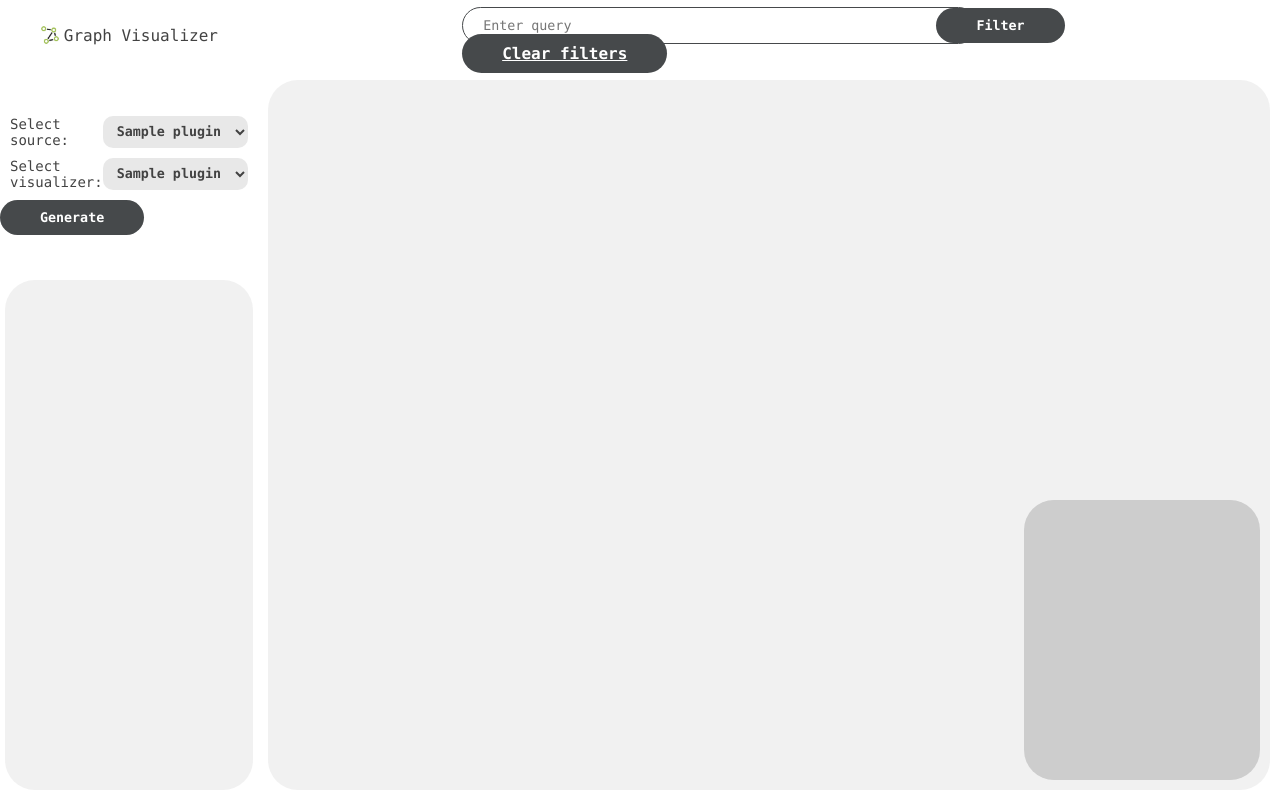
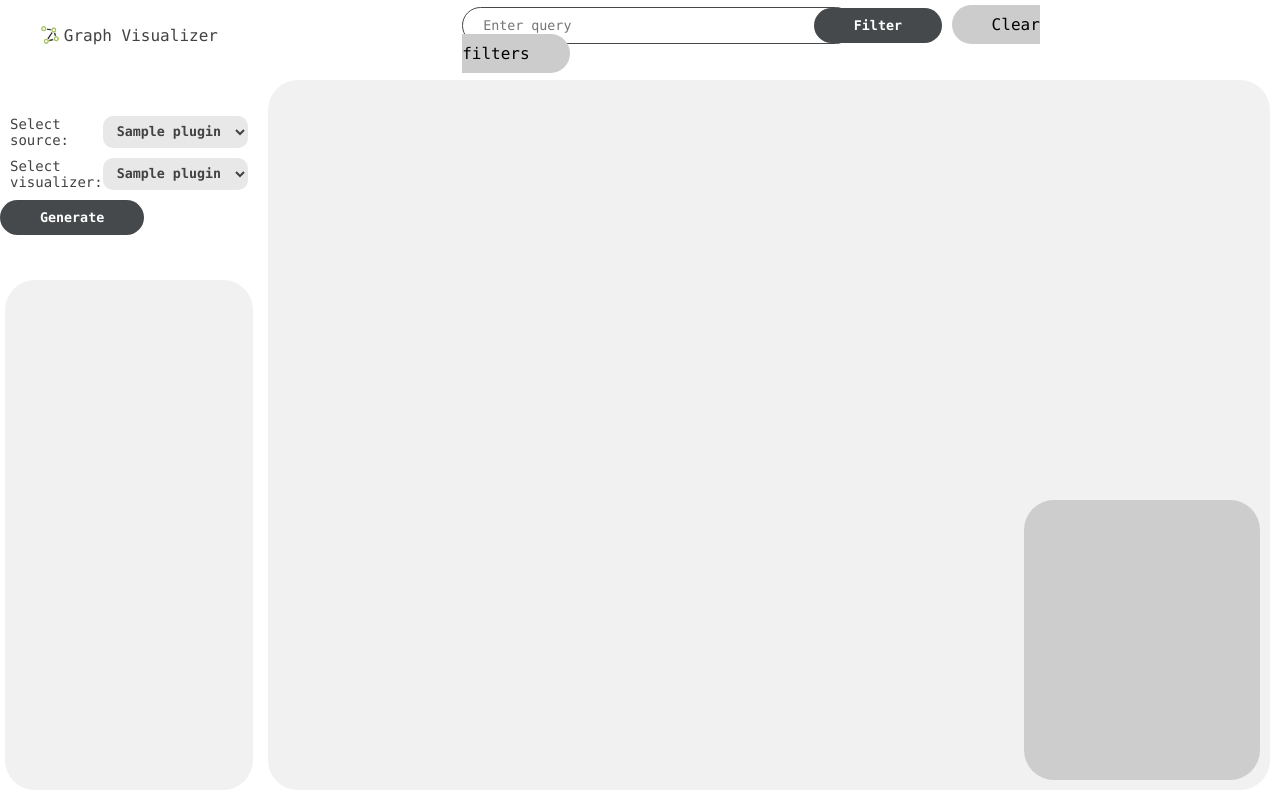
Before and after one commit to c-danil0o/graph-expressiveness, a Django app: template graph_explorer/app/templates/index.html in a window 1280 px wide. Run offline with Django 3.2, Linux system fonts and the light colour scheme; the template is opened without the code that fills it: most values are stand-ins (such as "Sample title", 1, 10 or a date in 2020).

Commit message:
feat: added some css for clear filters button

```diff
--- a/graph_explorer/app/static/core/style.css
+++ b/graph_explorer/app/static/core/style.css
@@ -55,7 +55,7 @@
 
 #query {
     height: 33px;
-    width: 80%;
+    width: 60%;
     border-radius: 150px;
     border-style: solid;
     border-color: #46494B;
@@ -98,14 +98,16 @@
 
 #clear_button{
     align-self: center;
-    background-color: #46494B;
-    color: white;
-    font-weight: 700;
+    background-color: #cccccc;
+    color: #000000;
+    font-weight: 500;
     padding: 10px 40px;
     cursor: pointer;
     border: none;
     border-radius: 40px;
+    text-decoration: none;
     width: fit-content;
+    font-family: Consolas, sans-serif;
 }
 
 #tree-view {
```
